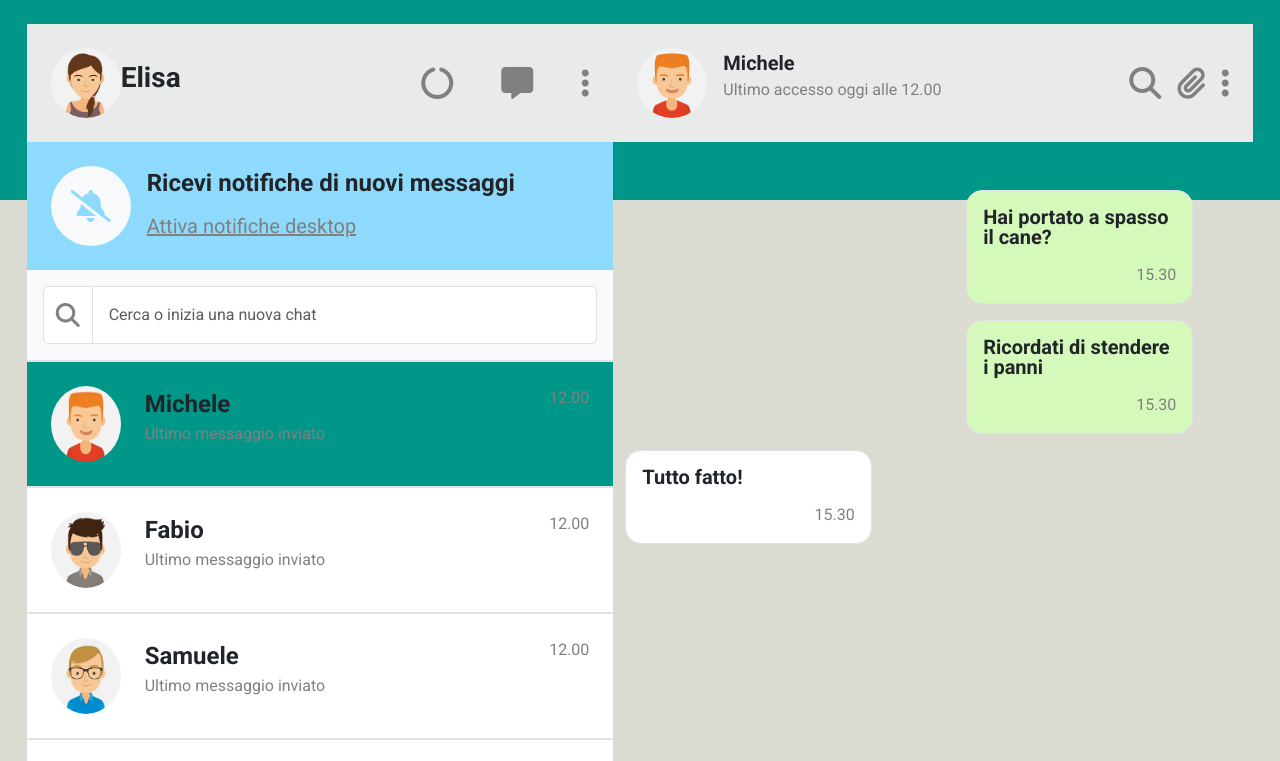
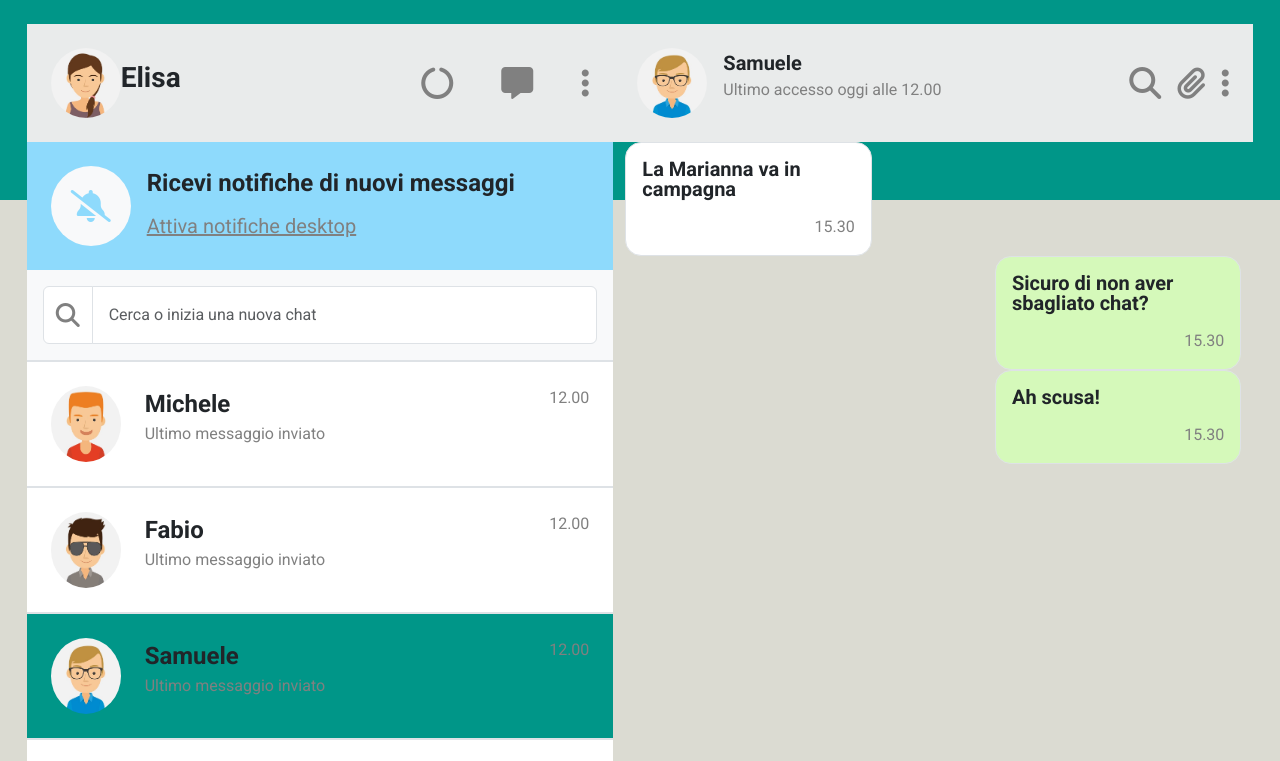
Before and after one commit to ElisaBoscani/vue-boolzapp, a plain HTML site: page index.html in a window 1280 px wide. Shown: the top 761 px of the page. Drawn offline with nearby package versions, Linux system fonts and the light colour scheme.

Commit message:
mi da un errore

```diff
--- a/asset/css/style.css
+++ b/asset/css/style.css
@@ -34,9 +34,6 @@ body {
   background-image: url(/asset/img/mine.jpg);
   width: 100%;
 }
-.bg_message {
-  background-color: var(--bz-app-success);
-}
 
 /* circol */
 .circol_icon {
@@ -71,3 +68,18 @@ body {
 .active {
   background-color: #009688;
 }
+
+.message-received {
+  display: flex;
+  justify-content: end;
+}
+.message-received > div {
+  background-color: var(--bz-app-success);
+}
+.message-sent {
+  display: flex;
+  justify-content: flex-start;
+}
+.message-sent > div {
+  background-color: var(--bz-app-white);
+}
--- a/asset/js/script.js
+++ b/asset/js/script.js
@@ -3,6 +3,7 @@ createApp({
   data() {
     return {
       activeConctact: 0,
+
       contacts: [
         {
           name: "Michele",
@@ -172,14 +173,26 @@ createApp({
     selectChat(index) {
       this.activeConctact = index;
       console.log("clik");
-      /*   const chat = this.contacts[this.activeConctact];
-      return chat.avatar; */
+      const conctactEl = this.contacts[this.activeConctact];
+      console.log("conctactEl", conctactEl);
+      const newArray = conctactEl.messages.map((msg) => {
+        return msg.message;
+      });
+      return newArray;
+    },
+    differentMessage(index) {
+      this.activeConctact = index;
+      const conctactEl = this.contacts[this.activeConctact];
+      console.log("conctactEl", conctactEl);
+      const newTextArray = conctactEl.messages.map((msgTex) => {
+        if (msgTex.status === "received") {
+          return "message-received";
+        } else if (msgTex.status === "sent") {
+          return "message-sent";
+        }
+        console.log("msg.status", msgTex.status);
+      });
+      return newTextArray[index];
     },
   },
 }).mount("#app");
-
-/* selectImg(index) {
-  this.activeImage = index;
-  const selectedImg = this.slides[this.activeImage];
-  return selectedImg.image;
-}, */
--- a/index.html
+++ b/index.html
@@ -115,12 +115,14 @@
           >
             <div class="d-flex align-items-center gap-3">
               <img
-                :src="contacts[activeConctact].avatar"
+                :src="contacts[activeConctact].avatar "
                 alt=""
                 class="circol"
               />
               <div>
-                <span class="fs-5 fw-bold">{{contacts[0].name}}</span>
+                <span class="fs-5 fw-bold"
+                  >{{contacts[activeConctact].name}}</span
+                >
                 <p class="text_icon">Ultimo accesso oggi alle 12.00</p>
               </div>
             </div>
@@ -141,25 +143,15 @@
           </div>
           <!-- messaggi della chat -->
           <div class="container height_message">
-            <div class="d-flex flex-column align-items-end pt-5 pe-5">
+            <div
+              v-for="(msg, index) in selectChat(activeConctact)"
+              :class="differentMessage(index)"
+            >
               <div class="p-3 bg_message border rounded-4 width_message">
-                <p class="fs-5 fw-bolder lh-1">
-                  {{contacts[0].messages[0].message}}
-                </p>
+                <p class="fs-5 fw-bolder lh-1">{{msg}}</p>
+
                 <span class="d-flex justify-content-end text_icon">15.30</span>
               </div>
-              <div class="p-3 bg_message border rounded-4 mt-3 width_message">
-                <p class="fs-5 fw-bolder lh-1">
-                  {{contacts[0].messages[1].message}}
-                </p>
-                <span class="d-flex justify-content-end text_icon">15.30</span>
-              </div>
-            </div>
-            <div class="p-3 bg-white border rounded-4 mt-3 width_message">
-              <p class="fs-5 fw-bolder lh-1">
-                {{contacts[0].messages[2].message}}
-              </p>
-              <span class="d-flex justify-content-end text_icon">15.30</span>
             </div>
           </div>
           <!-- input messaggi -->
```
